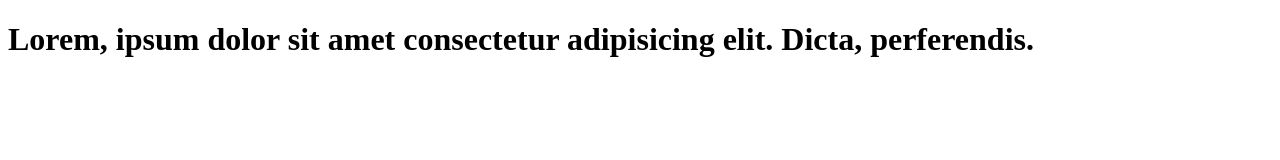
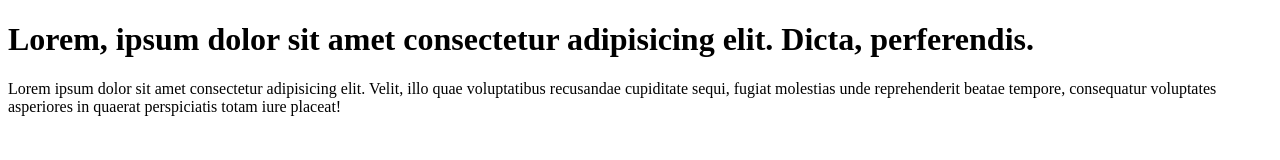
Before and after one commit to 96SHUDH/learn-git, a plain HTML site: page index.html in a window 1280 px wide. Drawn offline with Linux system fonts and the light colour scheme.

Commit message:
add paragraph to code

```diff
--- a/index.html
+++ b/index.html
@@ -10,5 +10,11 @@
       Lorem, ipsum dolor sit amet consectetur adipisicing elit. Dicta,
       perferendis.
     </h1>
+    <p>
+      Lorem ipsum dolor sit amet consectetur adipisicing elit. Velit, illo quae
+      voluptatibus recusandae cupiditate sequi, fugiat molestias unde
+      reprehenderit beatae tempore, consequatur voluptates asperiores in quaerat
+      perspiciatis totam iure placeat!
+    </p>
   </body>
 </html>
```
